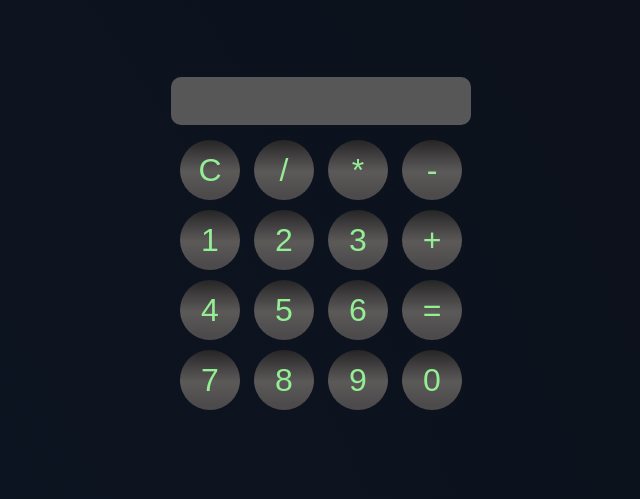
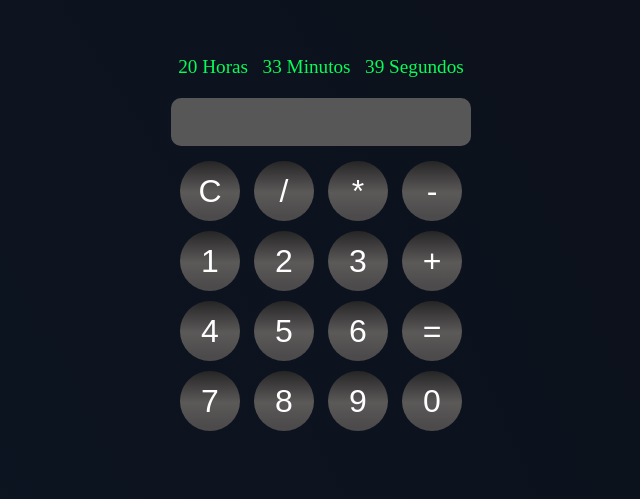
Before and after one commit to vctor03/CALCULADORA, a plain HTML site: page index.html in a window 1280 px wide. Shown: the part 124-623 px from the top of the page, without its empty margins (319-959 px from the left). Drawn offline with Linux system fonts and the light colour scheme.

Commit message:
CALCULADORA

```diff
--- a/index.html
+++ b/index.html
@@ -9,6 +9,22 @@
   </head>
   <body>
     <div class="calculator">
+      <div class="relogio">
+        <div>
+          <span id="horas" class="hover">00</span>
+          <span class="tempo hover">Horas</span>
+        </div>
+
+        <div>
+          <span id="minutos" class="hover">00</span>
+          <span class="tempo hover">Minutos</span>
+        </div>
+
+        <div>
+          <span id="segundos" class="hover">00</span>
+          <span class="tempo hover">Segundos</span>
+        </div>
+      </div>
       <input type="text" id="display" readonly />
       <div class="caixa-de-botoes">
         <div class="buttons">
--- a/script.js
+++ b/script.js
@@ -1,3 +1,22 @@
+const horas = document.getElementById("horas");
+const minutos = document.getElementById("minutos");
+const segundos = document.getElementById("segundos");
+
+const relogio = setInterval(() => {
+  let time = new Date();
+  let hr = time.getHours();
+  let min = time.getMinutes();
+  let s = time.getSeconds();
+
+  if (hr < 10) hr = "0" + hr;
+  if (min < 10) min = "0" + min;
+  if (s < 10) s = "0" + s;
+
+  horas.innerText = hr;
+  minutos.innerText = min;
+  segundos.innerText = s;
+});
+
 let displayValue = "";
 
 function appendToDisplay(value) {
--- a/style.css
+++ b/style.css
@@ -59,7 +59,7 @@ body {
   cursor: pointer;
   border-radius: 30px;
   border: none;
-  color: rgb(148, 238, 148);
+  color: rgb(255, 255, 255);
   background: linear-gradient(
     0deg,
     rgba(76, 74, 74, 1) 8%,
@@ -74,16 +74,25 @@ body {
 }
 
 .buttons button:hover {
-  transition: 0.7s;
+  transition: 1s;
   background: linear-gradient(
     0deg,
-    rgba(19, 83, 19, 1) 9%,
-    rgba(102, 203, 52, 1) 47%,
-    rgba(21, 60, 19, 1) 100%
+    rgba(54, 155, 54, 0.644) 9%,
+    rgba(86, 241, 9, 0.671) 47%,
+    rgba(51, 156, 45, 0.678) 100%
   );
-  color: #ffffff;
+  transition: 1s;
 }
 
 .caixa-de-botoes {
   margin-bottom: 60px;
 }
+
+.relogio {
+  display: flex;
+  align-items: center;
+  justify-content: space-around;
+  color: #07fd59;
+  padding-bottom: 20px;
+  font-size: 1.2rem;
+}
```
